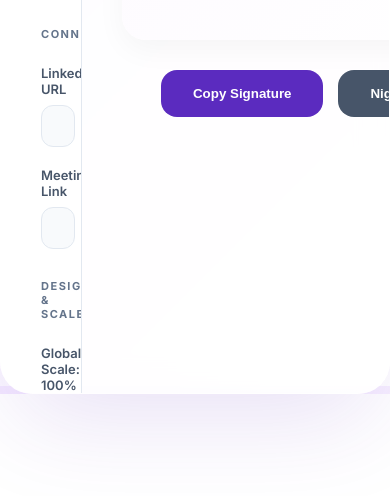
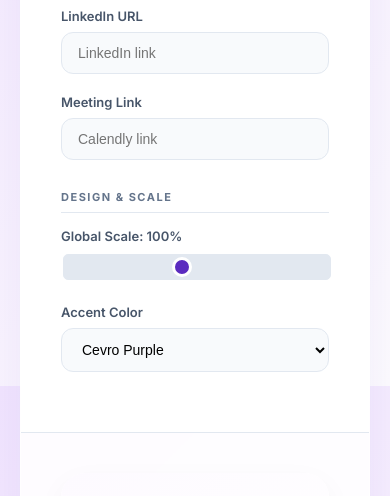
Before and after one commit to lidor1997/cevro-signature-generator, a plain HTML site: page index.html in a window 390 px wide. Shown: the part 458-954 px from the top of the page. Before the commit the page ends 852 px from the top, so only its background shows below. Drawn offline with Linux system fonts and the light colour scheme.

Commit message:
Improve responsive design and layout adjustments

```diff
--- a/index.html
+++ b/index.html
@@ -21,12 +21,16 @@
             justify-content: center;
             align-items: center;
             min-height: 100vh;
+            padding: 20px;
+            box-sizing: border-box;
         }
 
         .app-container {
             display: flex;
-            width: 1200px;
-            height: 850px;
+            flex-direction: row; /* Desktop default */
+            width: 100%;
+            max-width: 1200px;
+            min-height: 850px;
             background: rgba(255, 255, 255, 0.85);
             backdrop-filter: blur(15px);
             border-radius: 32px;
@@ -36,12 +40,27 @@
             position: relative;
         }
 
+        /* Responsive Breakpoint */
+        @media (max-width: 992px) {
+            .app-container {
+                flex-direction: column;
+                height: auto;
+                min-height: auto;
+            }
+            .editor-side {
+                width: 100% !important;
+                border-right: none !important;
+                border-bottom: 1px solid var(--border);
+            }
+        }
+
         .editor-side {
             width: 380px;
             padding: 40px;
             border-right: 1px solid var(--border);
             overflow-y: auto;
             background: rgba(255, 255, 255, 0.9);
+            box-sizing: border-box;
         }
 
         .logo-header { font-size: 24px; font-weight: 800; margin-bottom: 30px; color: var(--primary); letter-spacing: -1px; }
@@ -57,6 +76,7 @@
         input, select {
             width: 100%; padding: 12px 16px; border: 1px solid var(--border); border-radius: 12px;
             font-size: 14px; background: #f8fafc; transition: 0.2s ease; outline: none;
+            box-sizing: border-box;
         }
 
         input:focus { border-color: var(--primary); background: #fff; box-shadow: 0 0 0 4px rgba(91, 43, 191, 0.1); }
@@ -69,6 +89,8 @@
             justify-content: center;
             padding: 40px;
             transition: background 0.4s ease;
+            box-sizing: border-box;
+            overflow-x: auto; /* Allow signature to scroll if screen is too narrow */
         }
 
         .preview-side.dark-mode { background: #121212; }
@@ -77,14 +99,14 @@
             padding: 45px;
             border-radius: 24px;
             box-shadow: 0 10px 30px rgba(0,0,0,0.04);
-            max-width: 600px;
+            max-width: 100%;
             width: fit-content;
-            /* Preview matching the internal gradient */
             background: linear-gradient(135deg, #fdfaff 0%, #ffffff 100%);
+            box-sizing: border-box;
         }
 
         #toast {
-            position: absolute;
+            position: fixed; /* Changed to fixed for better mobile visibility */
             bottom: -100px;
             left: 50%;
             transform: translateX(-50%);
@@ -99,13 +121,31 @@
             transition: all 0.5s cubic-bezier(0.68, -0.55, 0.265, 1.55);
             z-index: 1000;
             opacity: 0;
+            width: 90%;
+            max-width: 400px;
         }
 
         #toast.show { bottom: 40px; opacity: 1; }
-        .toast-check { background: #10b981; width: 20px; height: 20px; border-radius: 50%; display: flex; align-items: center; justify-content: center; font-size: 12px; }
+        .toast-check { background: #10b981; width: 20px; height: 20px; border-radius: 50%; display: flex; align-items: center; justify-content: center; font-size: 12px; flex-shrink: 0; }
 
-        .controls { margin-top: 30px; display: flex; gap: 15px; }
-        .btn { border: none; padding: 16px 32px; border-radius: 16px; font-weight: 700; cursor: pointer; transition: 0.3s; }
+        .controls {
+            margin-top: 30px;
+            display: flex;
+            gap: 15px;
+            flex-wrap: wrap;
+            justify-content: center;
+        }
+
+        .btn {
+            border: none;
+            padding: 16px 32px;
+            border-radius: 16px;
+            font-weight: 700;
+            cursor: pointer;
+            transition: 0.3s;
+            white-space: nowrap;
+        }
+
         .copy-button { background: var(--primary); color: white; }
         .dark-mode-toggle { background: #475569; color: white; }
 
@@ -226,14 +266,13 @@
                 <a href="${calendar}" target="_blank" style="background-color: ${color}; color: #ffffff; padding: ${8 * scale}px ${18 * scale}px; text-decoration: none; border-radius: 6px; font-size: ${textSize - 1}px; font-weight: 700; display: inline-block;">Schedule a Call</a>
             </td></tr>` : '';
 
-        // Table logic with background gradient and strict border resets to kill ghost lines
         const template = `
             <table cellpadding="0" cellspacing="0" border="0" style="vertical-align: middle; border-collapse: collapse !important; background: linear-gradient(135deg, #fdfaff 0%, #ffffff 100%); background-color: #ffffff; border: none !important; margin: 0; padding: 0;">
                 <tbody><tr style="border: none !important;">
                     <td style="padding: ${padding}px ${padding}px ${padding}px 0; border-right: 2px solid ${color} !important; vertical-align: middle; border-top: none !important; border-bottom: none !important; border-left: none !important;">
                         <img src="${logoUrl}" width="${logoWidth}" alt="Cevro" style="display: block; border: 0; pointer-events: none;">
                     </td>
-                    <td style="padding: ${padding}px 0 ${padding}px ${padding}px; vertical-align: middle; white-space: nowrap; border: none !important;">
+                    <td style="padding-left: ${padding}px; vertical-align: middle; white-space: nowrap; border: none !important;">
                         <table cellpadding="0" cellspacing="0" border="0" style="border-collapse: collapse !important; border: none !important; margin: 0; padding: 0;">
                             <tbody>
                                 <tr style="border: none !important;"><td style="font-family: sans-serif; font-weight: 700; color: #000000; font-size: ${nameSize}px; line-height: 1.2; padding-bottom: 2px; border: none !important;">${name}</td></tr>
```
